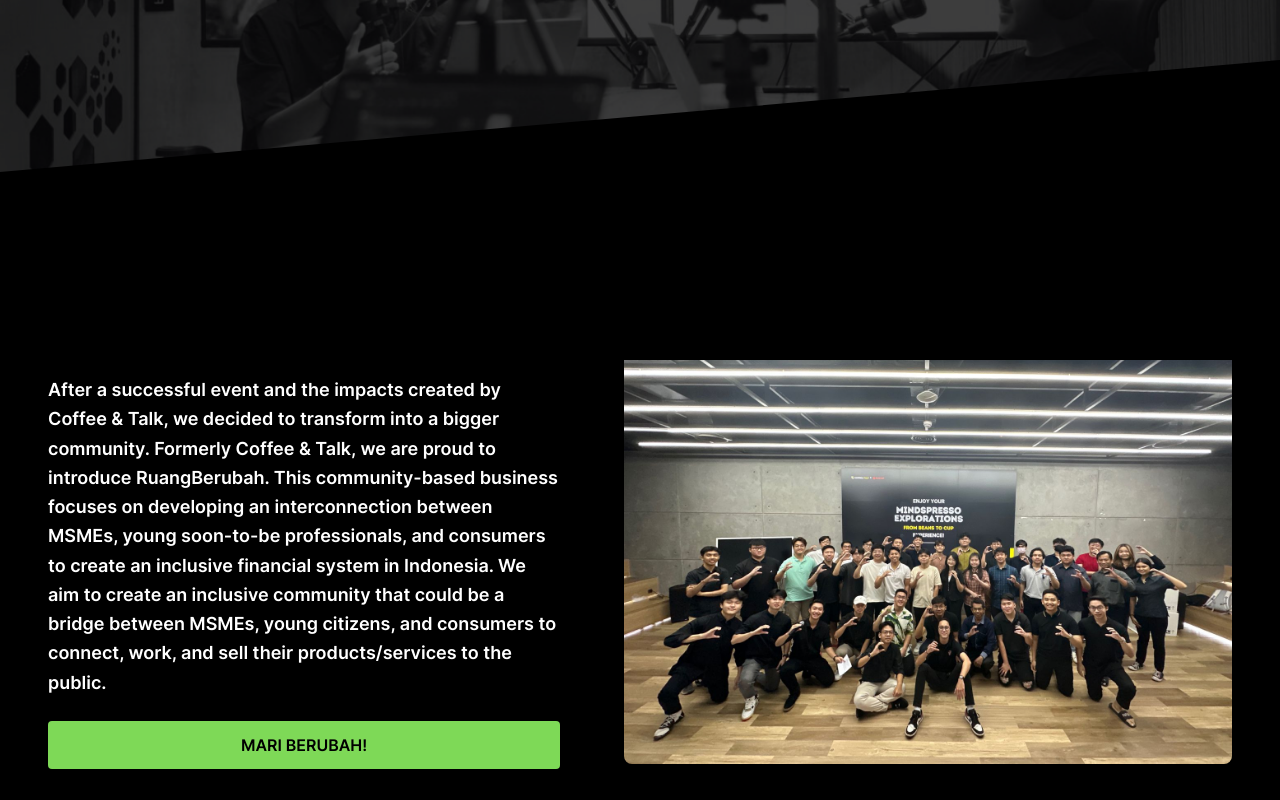
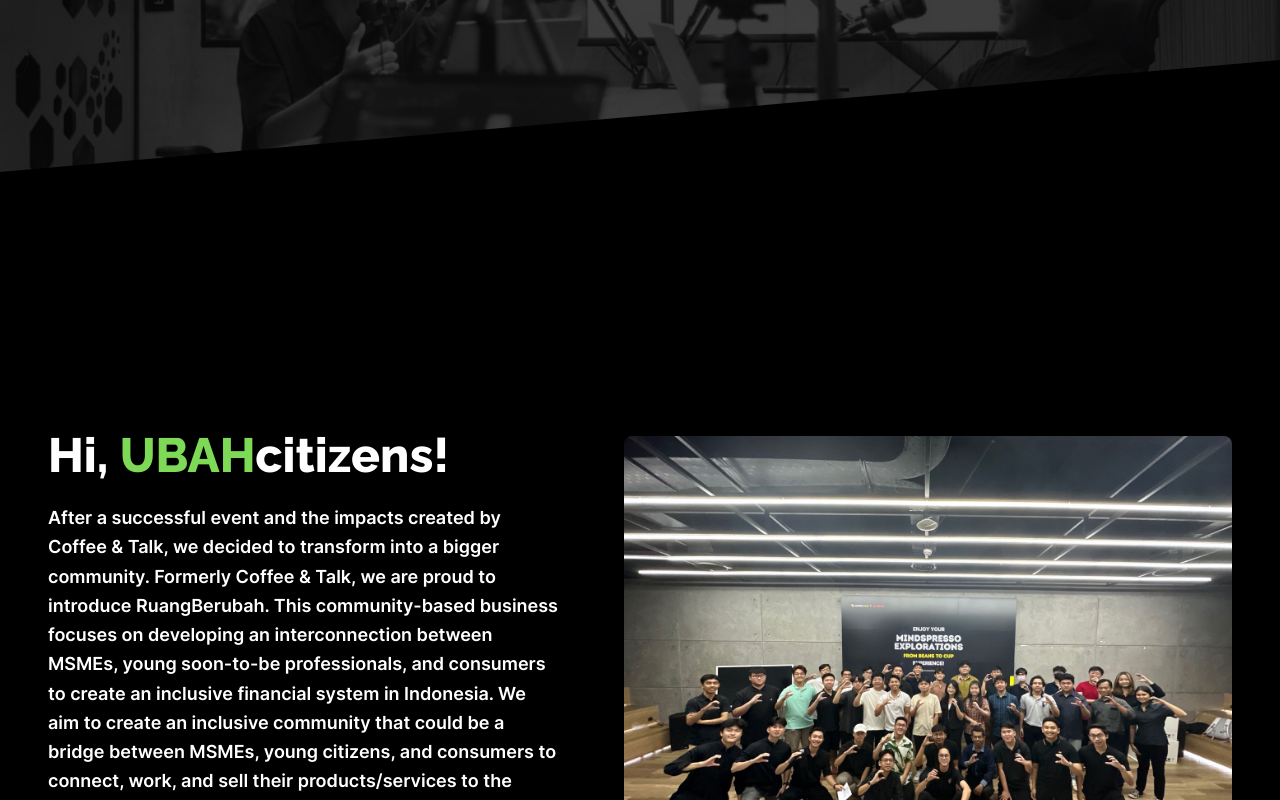
Before and after one commit to d4nielm7/websiteruangberubah, a React (Vite) app in the folder ruangberubahweb/: page / in a window 1280 px wide. Shown: the part 440-1240 px from the top of the page. Built offline with nearby package versions, Linux system fonts and the light colour scheme.

Commit message:
adjust margin about

```diff
--- a/ruangberubahweb/src/Components/About/about.jsx
+++ b/ruangberubahweb/src/Components/About/about.jsx
@@ -3,7 +3,7 @@ import coffeeandtalk from '../../assets/pic/group1.jpeg';
 
 const About = () => {
   return (
-    <div className="flex flex-col md:flex-row items-center justify-center p-8 bg-black text-white h-screen space-y-8 md:space-y-0 md:space-x-8 -mt-56">
+    <div className="flex flex-col md:flex-row items-center justify-center p-8 bg-black text-white h-screen space-y-8 md:space-y-0 md:space-x-8 -mt-24"> {/*adjust mt for resolution*/}
       {/* Left */}
       <div className="flex flex-col max-w-lg md:mr-8 space-y-6">
         <h1 className="text-4xl md:text-5xl font-bold font-raleway">
```
